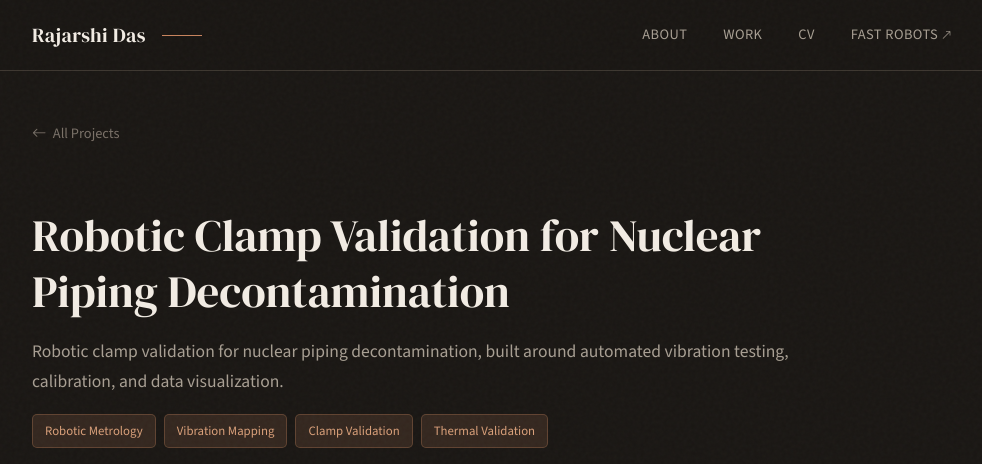
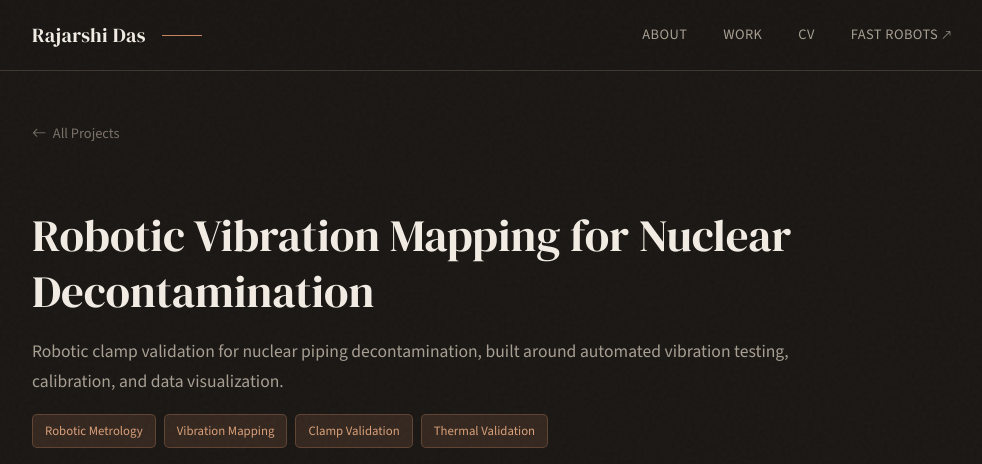
Before and after one commit to rajarshi499/portfolio, a Jekyll site: the page built from _projects/2025-dominion-engineering.md, in a window 1280 px wide and 900 px high, cut to the strip 0-464 px from the top of the window. Shown: the whole strip, without its empty margins (140-1122 px from the left). Built offline with Jekyll 4.4.1, drawn with Linux system fonts in a browser that asks for light colours.

Commit message:
dominion title change

```diff
--- a/_projects/2025-dominion-engineering.md
+++ b/_projects/2025-dominion-engineering.md
@@ -1,6 +1,6 @@
 ---
 layout: project
-title: Robotic Clamp Validation for Nuclear Piping Decontamination
+title: Robotic Vibration Mapping for Nuclear Decontamination
 description: Robotic clamp validation for nuclear piping decontamination, built around automated vibration testing, calibration, and data visualization.
 technologies: [Robotic Metrology, Vibration Mapping, Clamp Validation, Thermal Validation]
 image: /assets/images/dominion/NU-DEC-preview.png
```
